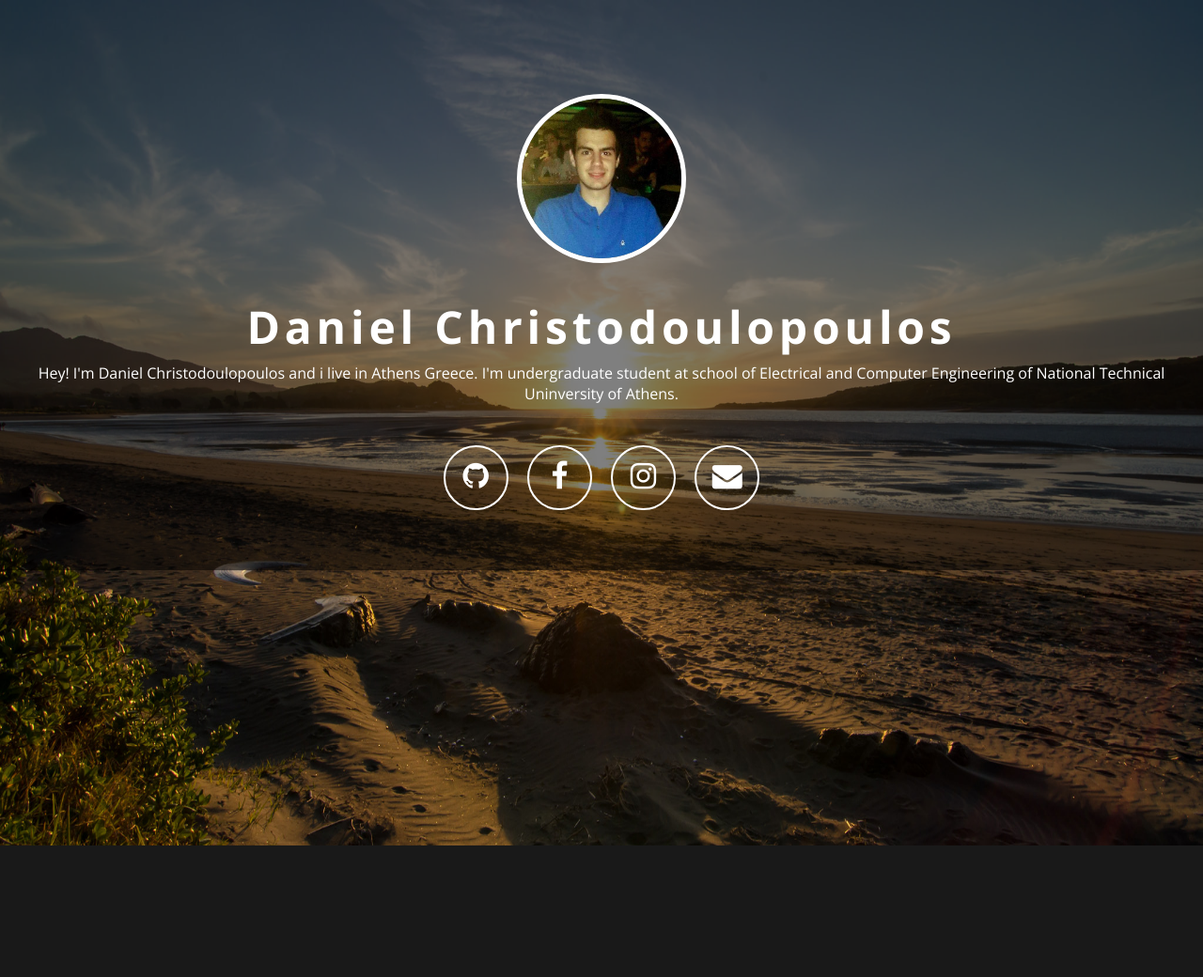
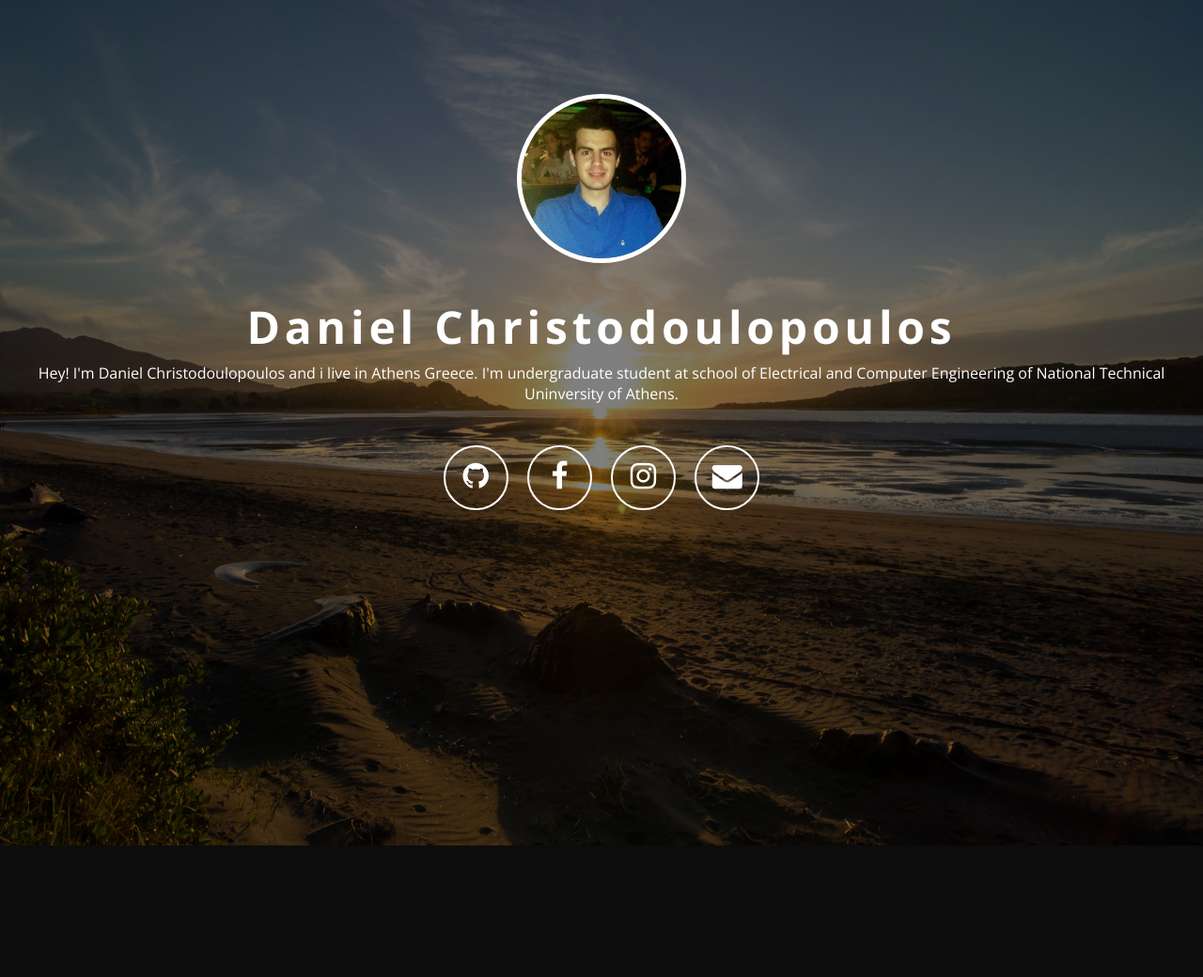
Before and after one commit to danchris/danchris.github.io, a Jekyll site: the page built from index.html, in a window 1280 px wide. Shown: the whole page at 94% size. Built offline with Jekyll 4.4.1, drawn with Linux system fonts in a browser that asks for light colours; nearby versions of some CDN libraries; before the commit the page ends 900 px from its top, so only the background shows below that.

Commit message:
Change background filter

```diff
--- a/css/front.css
+++ b/css/front.css
@@ -38,6 +38,8 @@ p {
     font-weight: thin;
 }
 .content {
+    width: 100%;
+    height: 100%;
     padding-top: 100px;
     padding-bottom: 40px;
     background-color: rgba(0, 0, 0, 0.5);
```
